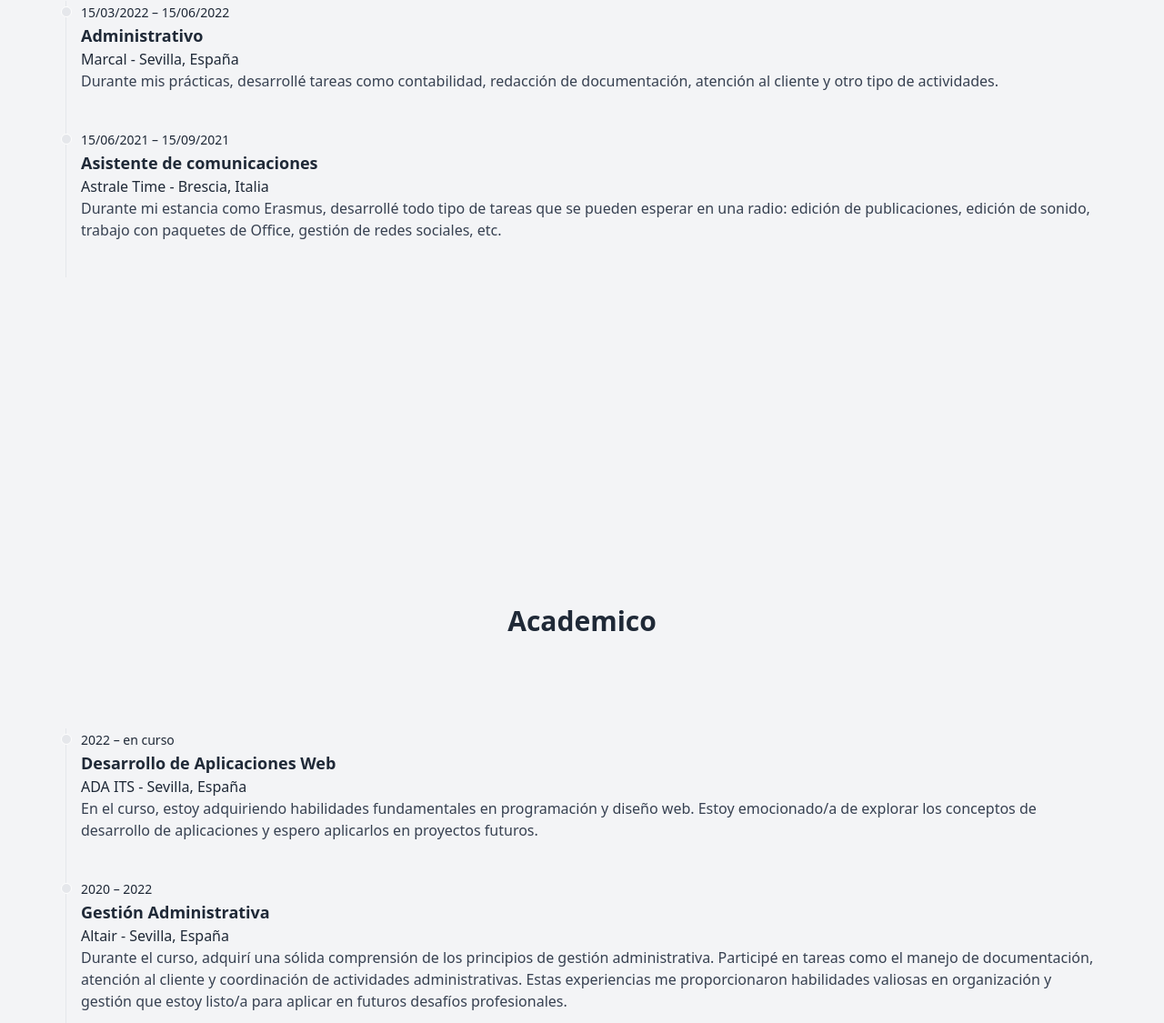
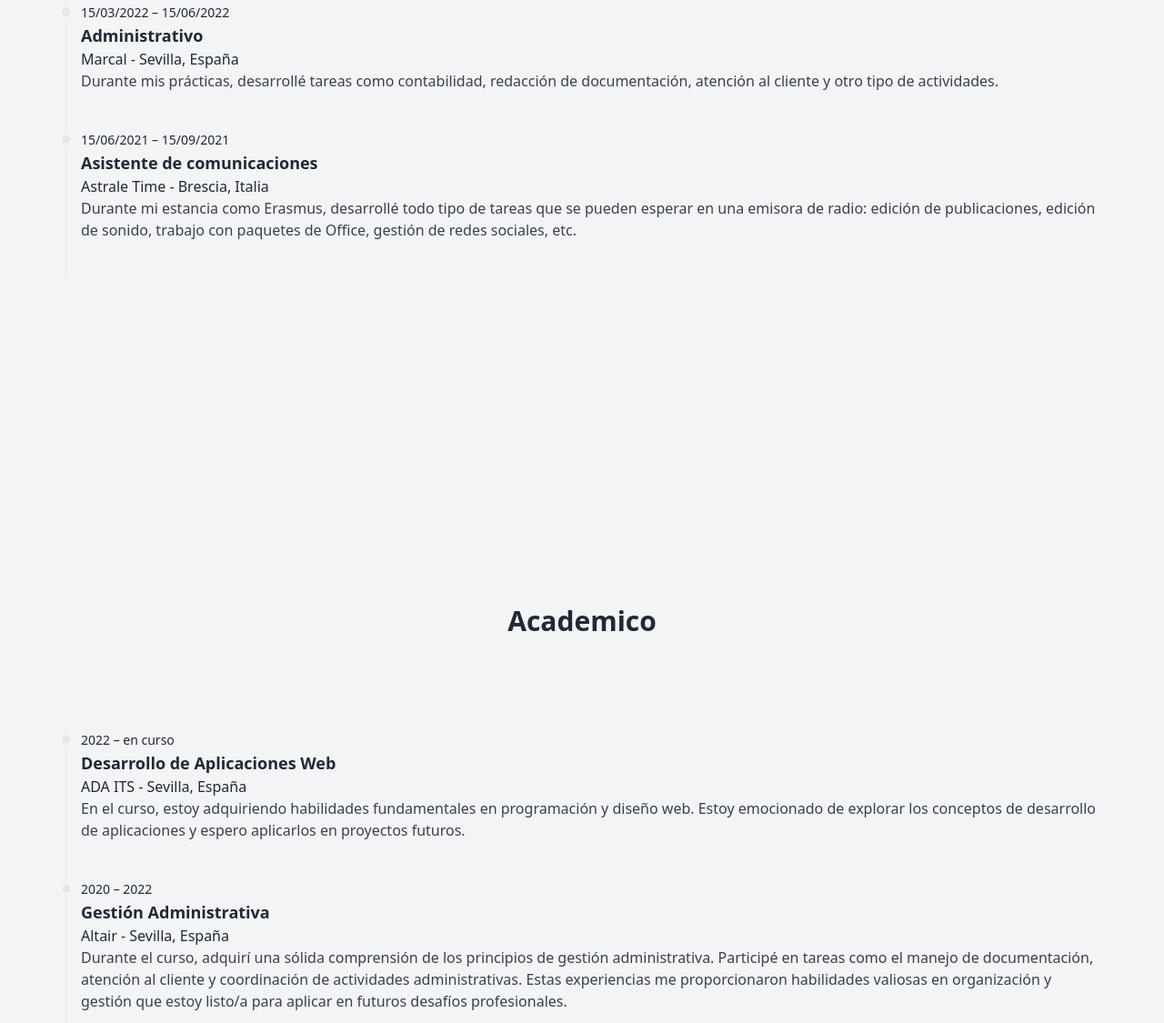
Before and after one commit to Sett0x/Sett0x.github.io, a plain HTML site: page index.html in a window 1280 px wide. Shown: the part 2740-3865 px from the top of the page at 91% size. Drawn offline with Linux system fonts and the light colour scheme.

Commit message:
mis liricas fixed

```diff
--- a/index.html
+++ b/index.html
@@ -252,7 +252,7 @@
             <h2 class="text-lg font-bold text-gray-800">Asistente de comunicaciones</h2>
             <span class="font-medium mb-1 text-base leading-none text-gray-800">Astrale Time - Brescia, Italia</span>
             <p class="text-base font-normal text-gray-700 ">Durante mi estancia como Erasmus, desarrollé todo tipo de
-              tareas que se pueden esperar en una radio: edición de publicaciones, edición de sonido, trabajo con
+              tareas que se pueden esperar en una emisora de radio: edición de publicaciones, edición de sonido, trabajo con
               paquetes de Office, gestión de redes sociales, etc.</p>
           </li>
         </ol>
@@ -273,7 +273,7 @@
             <h2 class="text-lg font-bold text-gray-800">Desarrollo de Aplicaciones Web</h2>
             <span class="font-medium mb-1 text-base leading-none text-gray-800">ADA ITS - Sevilla, España</span>
             <p class="text-base font-normal text-gray-700 ">En el curso, estoy adquiriendo habilidades fundamentales en
-              programación y diseño web. Estoy emocionado/a de explorar los conceptos de desarrollo de aplicaciones y
+              programación y diseño web. Estoy emocionado de explorar los conceptos de desarrollo de aplicaciones y
               espero aplicarlos en proyectos futuros.</p>
           </li>
 
```
